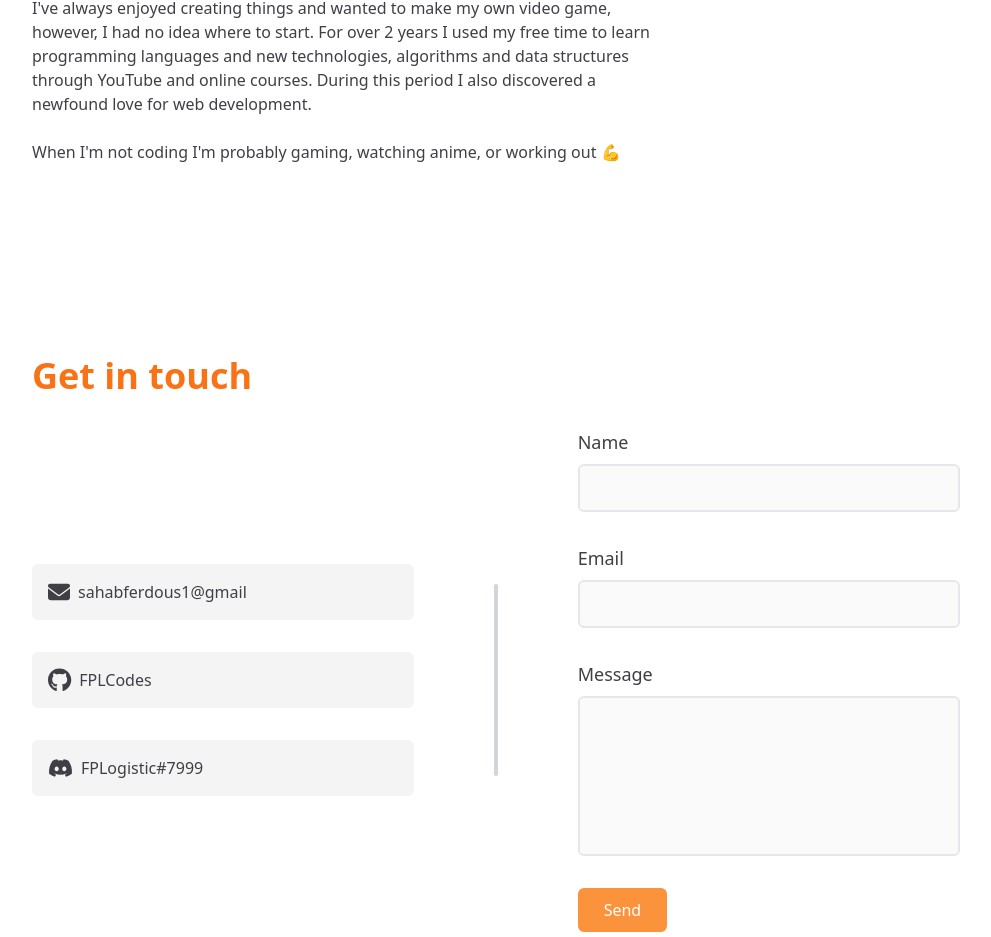
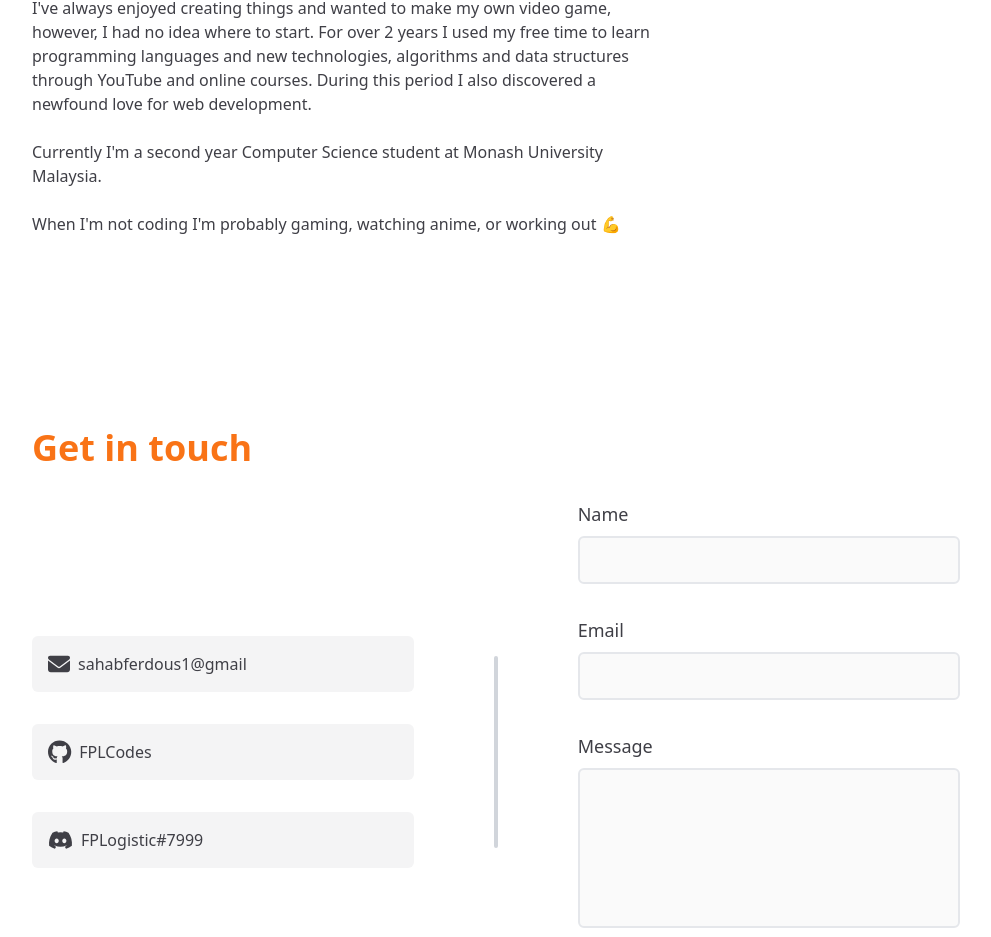
Before and after one commit to FPLCodes/Personal-portfolio, a Next.js app: page / in a window 1280 px wide. Shown: the part 6035-6972 px from the top of the page, without its empty margins (144-1135 px from the left). Built offline with nearby package versions, Linux system fonts and the light colour scheme.

Commit message:
Add current update to about me + other fixes

```diff
--- a/components/About.tsx
+++ b/components/About.tsx
@@ -21,6 +21,10 @@ function About() {
           development.
         </p>
         <p>
+          Currently I'm a second year Computer Science student at Monash
+          University Malaysia.
+        </p>
+        <p>
           <b>When I'm not coding</b> I'm probably gaming, watching anime, or
           working out 💪
         </p>
--- a/components/Project.tsx
+++ b/components/Project.tsx
@@ -65,6 +65,7 @@ export default function Project(props: Props) {
             <div className="flex flex-wrap gap-x-3 gap-y-3 text-xs lg:text-sm lg:font-medium cursor-default">
               {props.tags.map((tag, idx) => (
                 <p
+                  key={idx}
                   data-aos="fade-left"
                   data-aos-duration="500"
                   data-aos-delay={((idx + 1) * 100).toString()}
--- a/components/Skills.tsx
+++ b/components/Skills.tsx
@@ -129,6 +129,7 @@ function Skills() {
         <ul className="pt-3 sm:px-6 flex flex-col gap-14 w-full text-center">
           {sections.map((section) => (
             <li
+              key={section.title}
               data-aos="fade-right"
               data-aos-duration="700"
               data-aos-once="true"
```
